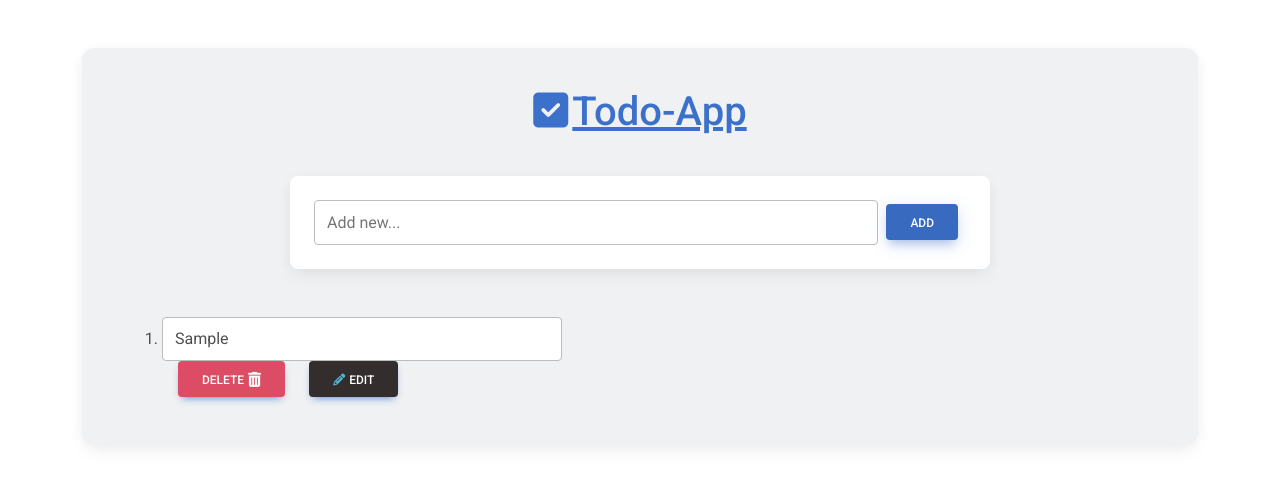
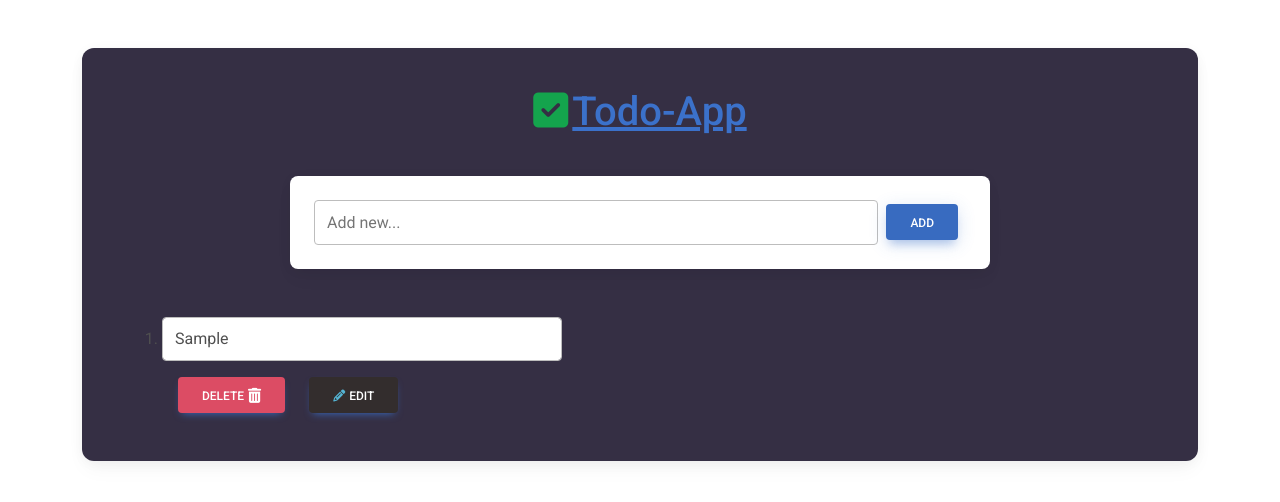
Before and after one commit to ArjunN10/Redux_Todo_List, a React (Create React App) app: page / in a window 1280 px wide. Both pictures are taken after typing "Sample" into the empty fields and a click on the button "ADD". Shown: the top 502 px of the page. Built offline with nearby package versions, Linux system fonts and the light colour scheme.

Commit message:
todo_app

```diff
--- a/src/App.js
+++ b/src/App.js
@@ -1,6 +1,6 @@
 import { useSelector, useDispatch } from "react-redux";
 import { addtodo, deletetodo, edittodo, savetodo } from "./components/Todo";
-import {  useRef } from "react";
+import {   useRef } from "react";
 import {
   MDBBtn,
   MDBCard,
@@ -36,11 +36,11 @@ function App() {
         <MDBRow className="d-flex justify-content-center align-items-center h-100">
           <MDBCol>
             <MDBCard
-              style={{ borderRadius: ".75rem", backgroundColor: "#eff1f2" }}
+              style={{ borderRadius: ".75rem", backgroundColor: "#352F44" }}
               >
               <MDBCardBody className="py-4 px-4 px-md-5">
                 <p className="h1 text-center mt-3 mb-4 pb-3 text-primary">
-                  <MDBIcon fas icon="check-square" className="me-1" />
+                  <MDBIcon fas icon="check-square" color='success' className="me-1" />
                   <u>Todo-App</u>
                 </p>
                 <div className="pb-2">
@@ -66,7 +66,7 @@ function App() {
 
                   <ol className="mt-5">
                     {todo.map((todos) => (
-                      <li className="  my-3" key={todos.id}>
+                      <li className="  my-3 " key={todos.id}>
                         {todos.editkey === true ? (
                           <>
                               <input
@@ -77,7 +77,7 @@ function App() {
                               required
                                />
                             <MDBBtn
-                              className="delete mx-3 bg-danger"
+                              className="delete mx-3 mt-3 bg-danger"
                               onClick={() => dispatch(deletetodo(todos.id))}
 
                             >
@@ -91,7 +91,7 @@ function App() {
                           />
                             </MDBBtn>
                             <MDBBtn
-                          className="edit mx-2 bg-dark"
+                          className="edit mx-2 mt-3 bg-dark"
                           onClick={() =>dispatch(edittodo(todos.id))
 
                           }
```
